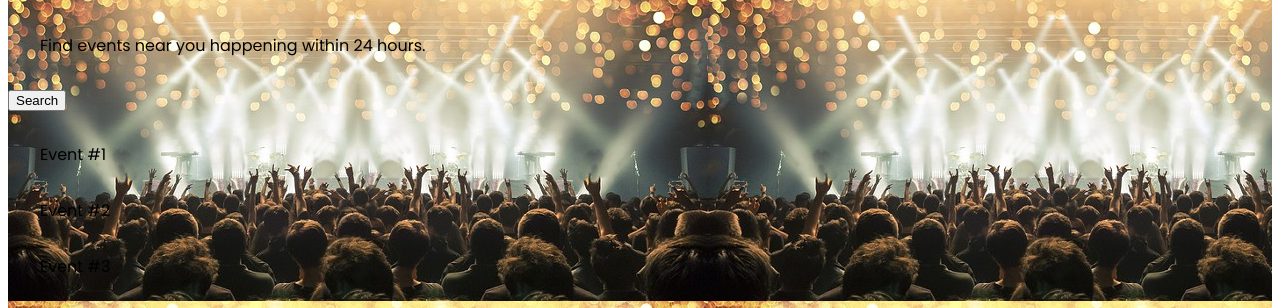
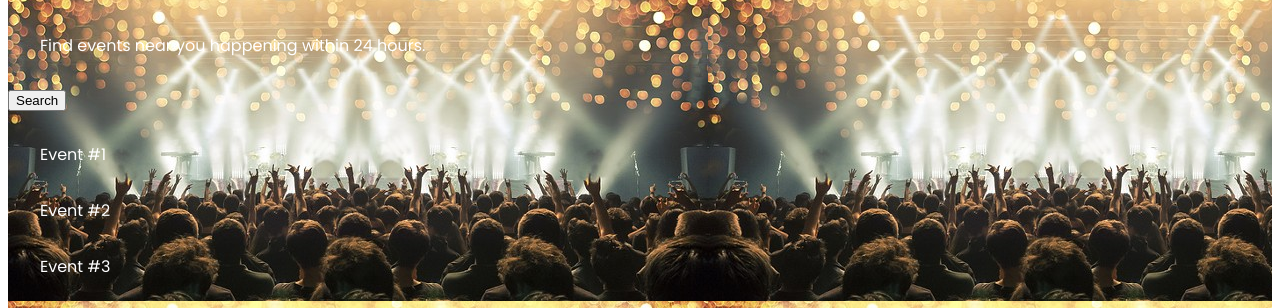
Before and after one commit to qrose/qrose.github.io, a plain HTML site: page unit_4/index.html in a window 1280 px wide. Shown: the part 183-491 px from the top of the page. Drawn offline with Linux system fonts and the light colour scheme.

Commit message:
css/html update

```diff
--- a/unit_4/index.html
+++ b/unit_4/index.html
@@ -13,9 +13,7 @@
 	<div class="search button">
 		<button type="button">Search</button>
 	</div>
-	<div class="event button" style="background-image: url('image/concert_next24.jpg')">
-		<p class="event button header">Event #1</p>
-	</div>
+	<p>Event #1</p>
 	<p>Event #2</p>
 	<p>Event #3</p>
 	<div class="category">
--- a/unit_4/style.css
+++ b/unit_4/style.css
@@ -15,6 +15,7 @@ h2 {
 
 p {
 	font-family: 'Poppins';
+	color: white;
 	font-size: 16px;
 	line-height: 1.5em;
 	margin: 2em;
```
